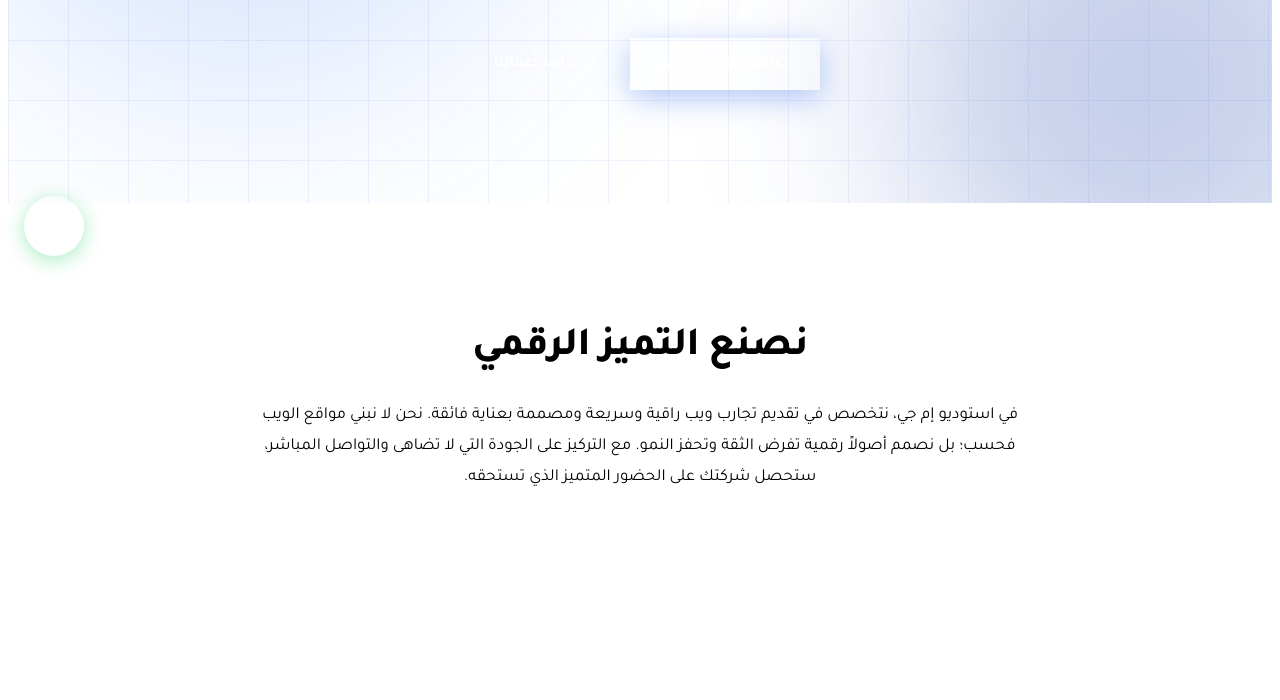
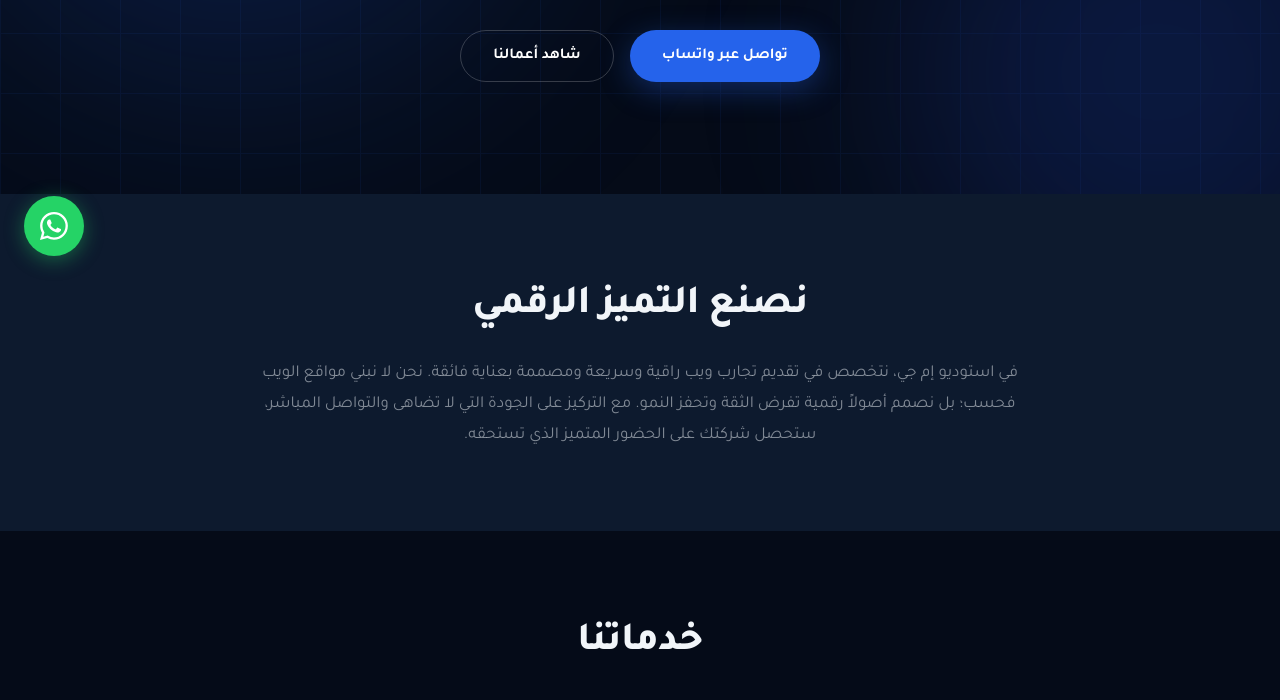
Before and after one commit to mgarib008-blip/mgstudio, a plain HTML site: page index.html in a window 1280 px wide. Shown: the part 520-1220 px from the top of the page. Drawn offline with Linux system fonts and the light colour scheme.

Commit message:
Update index.html

```diff
--- a/index.html
+++ b/index.html
@@ -12,7 +12,6 @@
    MG Studio — style.css
    =========================== */
 
-style (1).css
 :root {
   --bg: #050b18;
   --bg-card: #0a1628;
@@ -32,7 +31,6 @@ style (1).css
   --shadow-card: 0 4px 32px rgba(0,0,0,0.4);
   --transition: 0.3s ease;
 }
-style (1).css
 
 *, *::before, *::after { box-sizing: border-box; margin: 0; padding: 0; }
 
```
